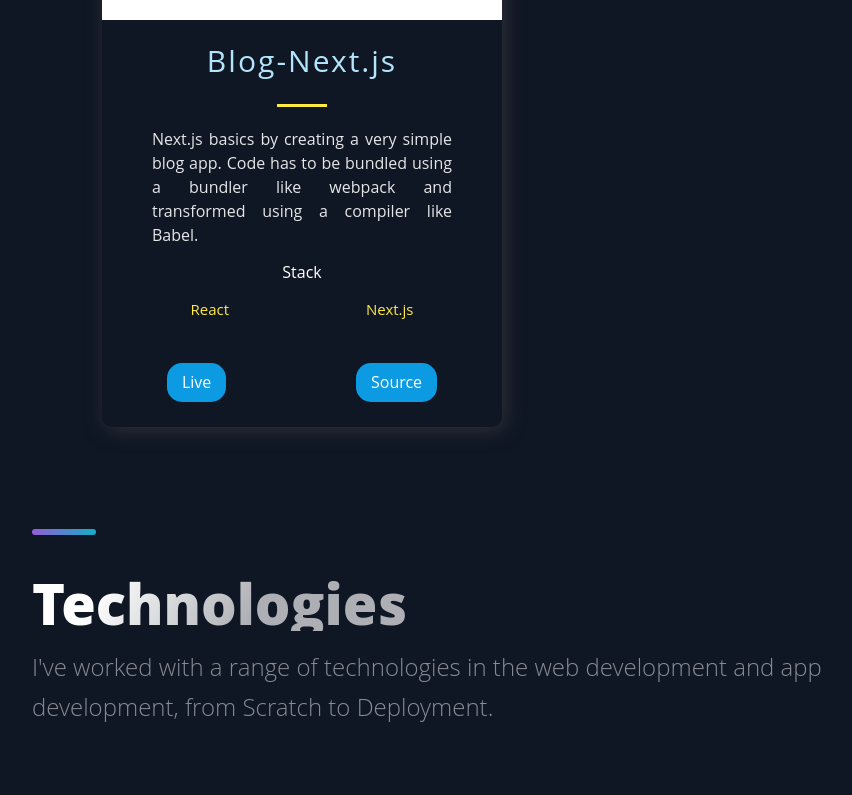
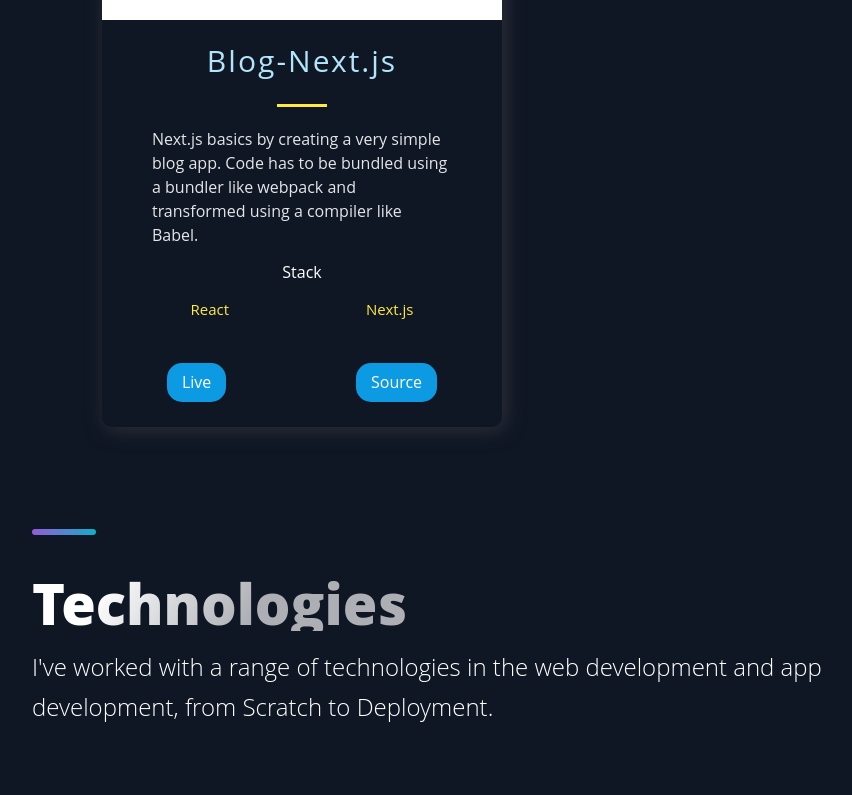
Before and after one commit to Dexters-Hub/portfolio-v1, a Next.js app: page / in a window 1280 px wide. Shown: the part 1700-2495 px from the top of the page, without its empty margins (88-940 px from the left). Built offline with nearby package versions, Linux system fonts and the light colour scheme.

Commit message:
changed color of sectiontext

```diff
--- a/src/components/Projects/ProjectsStyles.js
+++ b/src/components/Projects/ProjectsStyles.js
@@ -74,7 +74,7 @@
   color: #e4e6e7;
   font-style: 2rem;
   line-height: 24px;
-  text-align: justify;
+  text-align: left;
   @media ${(props) => props.theme.breakpoints.sm} {
     padding:2rem
 
--- a/src/styles/GlobalComponents/index.js
+++ b/src/styles/GlobalComponents/index.js
@@ -60,7 +60,7 @@
   line-height: 40px;
   font-weight: 300;
   padding-bottom: 3.6rem;
-  color: rgba(255, 255, 255, 0.5);
+  color: white;
 
   @media ${(props) => props.theme.breakpoints.md} {
     max-width: 670px;
```
